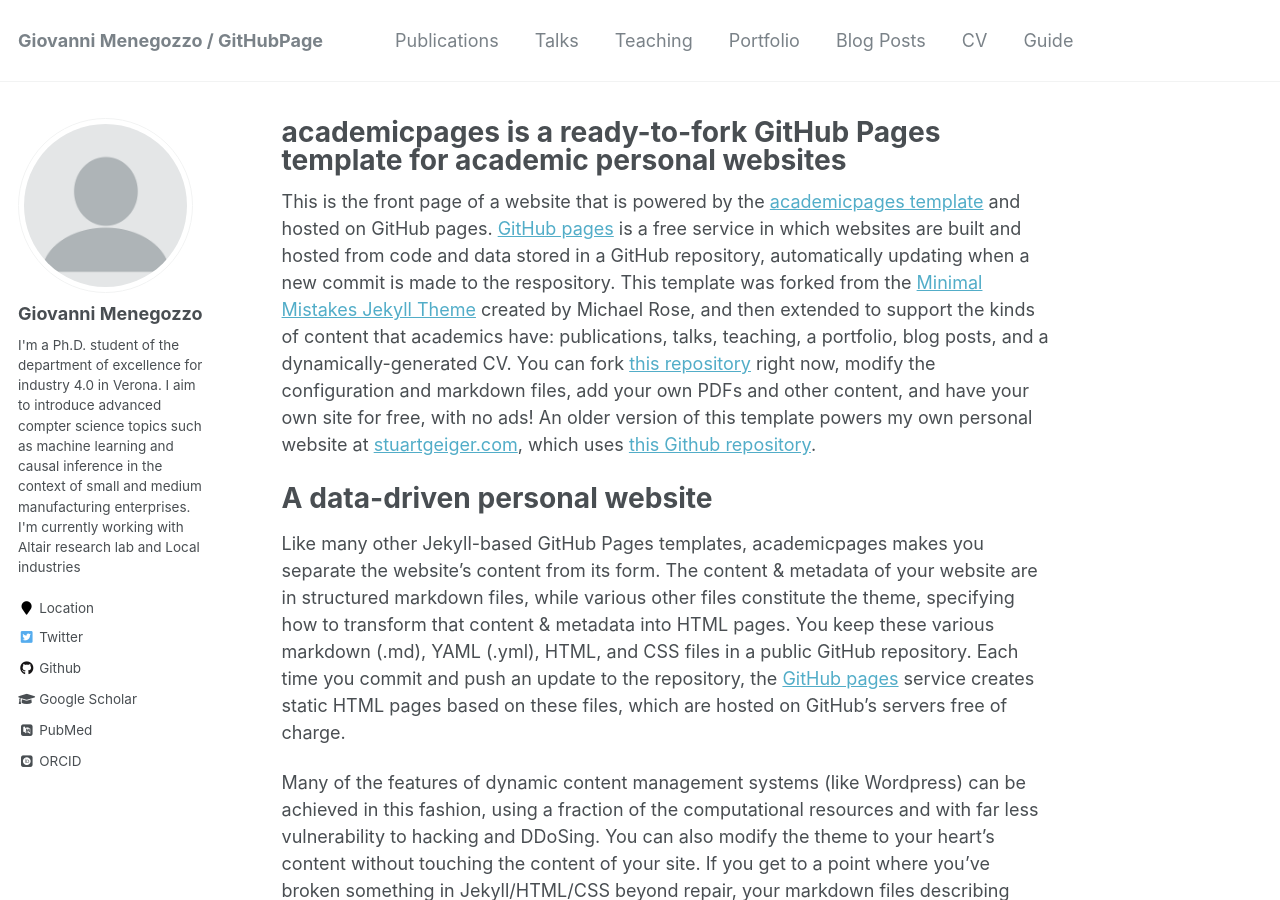
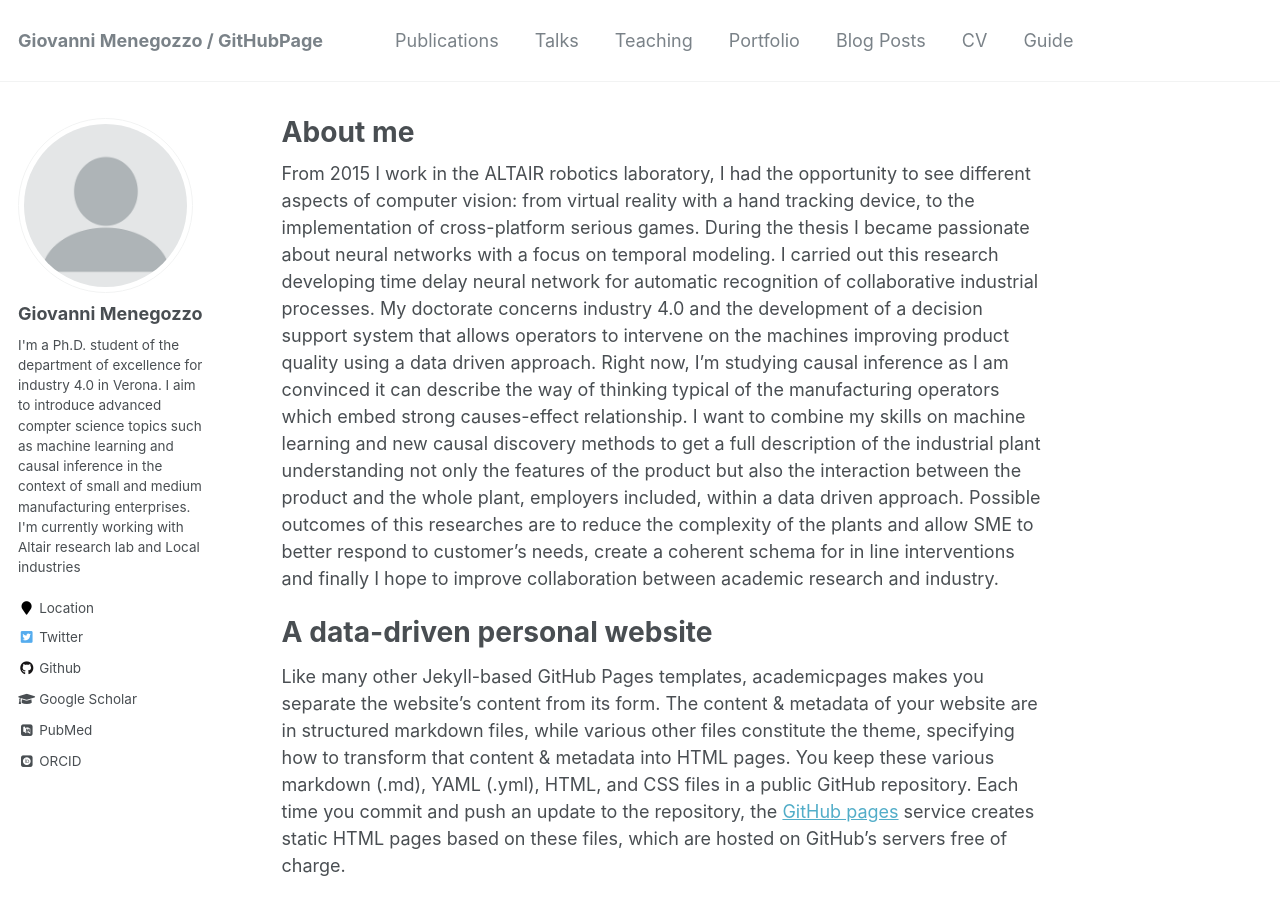
Before and after one commit to giovanniMen/giovannimenegozzosite, a Jekyll site: the page built from _pages/about.md, in a window 1280 px wide and 900 px high. Built offline with Jekyll 4.4.1, drawn with Linux system fonts in a browser that asks for light colours; some web fonts are replaced.

Commit message:
Update about.md

```diff
--- a/_pages/about.md
+++ b/_pages/about.md
@@ -1,14 +1,14 @@
 ---
 permalink: /
-title: "academicpages is a ready-to-fork GitHub Pages template for academic personal websites"
-excerpt: "About me"
+title: "About me"
+excerpt: "About"
 author_profile: true
 redirect_from:
   - /about/
   - /about.html
 ---
 
-This is the front page of a website that is powered by the [academicpages template](https://github.com/academicpages/academicpages.github.io) and hosted on GitHub pages. [GitHub pages](https://pages.github.com) is a free service in which websites are built and hosted from code and data stored in a GitHub repository, automatically updating when a new commit is made to the respository. This template was forked from the [Minimal Mistakes Jekyll Theme](https://mmistakes.github.io/minimal-mistakes/) created by Michael Rose, and then extended to support the kinds of content that academics have: publications, talks, teaching, a portfolio, blog posts, and a dynamically-generated CV. You can fork [this repository](https://github.com/academicpages/academicpages.github.io) right now, modify the configuration and markdown files, add your own PDFs and other content, and have your own site for free, with no ads! An older version of this template powers my own personal website at [stuartgeiger.com](http://stuartgeiger.com), which uses [this Github repository](https://github.com/staeiou/staeiou.github.io).
+From 2015 I work in the ALTAIR robotics laboratory, I had the opportunity to see different aspects of computer vision: from virtual reality with a hand tracking device, to the implementation of cross-platform serious games. During the thesis I became passionate about neural networks with a focus on temporal modeling. I carried out this research developing time delay neural network for automatic recognition of collaborative industrial processes. My doctorate concerns industry 4.0 and the development of a decision support system that allows operators to intervene on the machines improving product quality using a data driven approach. Right now, I’m studying causal inference as I am convinced it can describe the way of thinking typical of the manufacturing operators which embed strong causes-effect relationship. I want to combine my skills on machine learning and new causal discovery methods to get a full description of the industrial plant understanding not only the features of the product but also the interaction between the product and the whole plant, employers included, within a data driven approach. Possible outcomes of this researches are to reduce the complexity of the plants and allow SME to better respond to customer’s needs, create a coherent schema for in line interventions and finally I hope to improve collaboration between academic research and industry.
 
 A data-driven personal website
 ======
```
